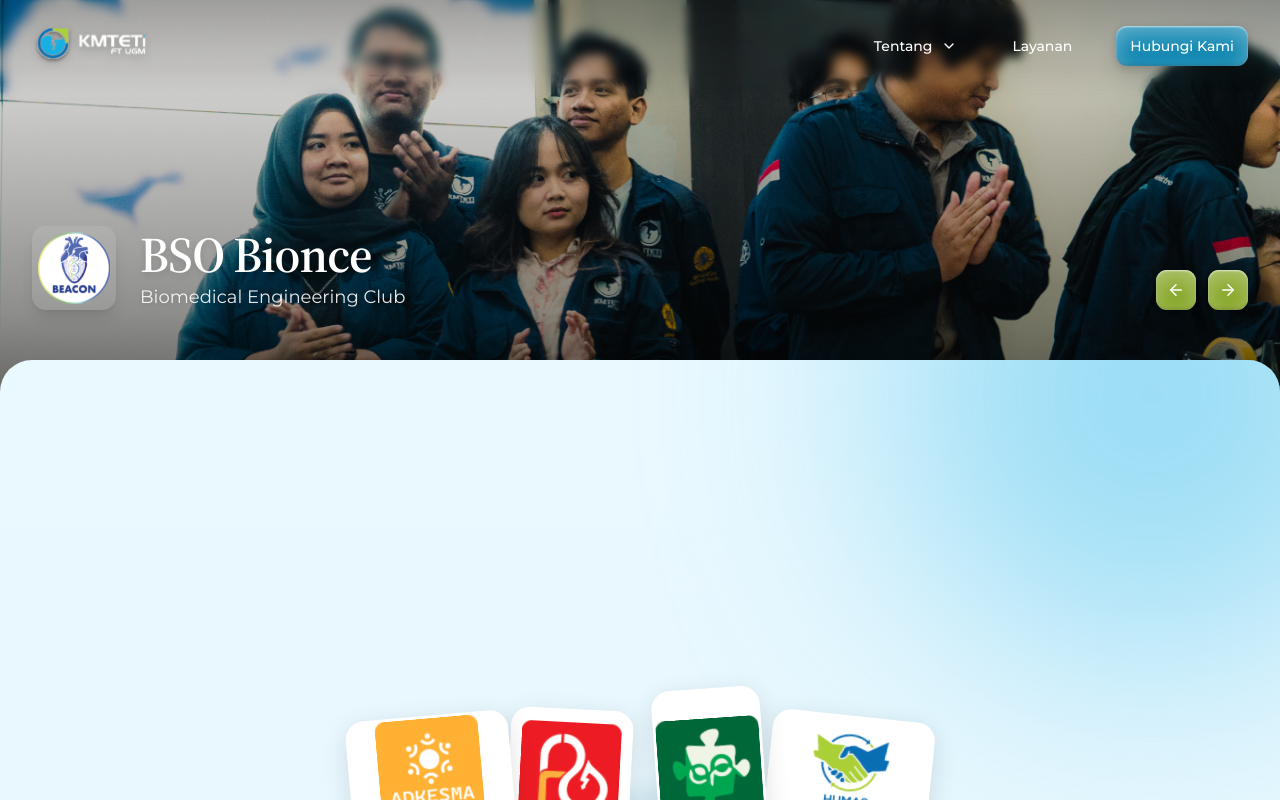
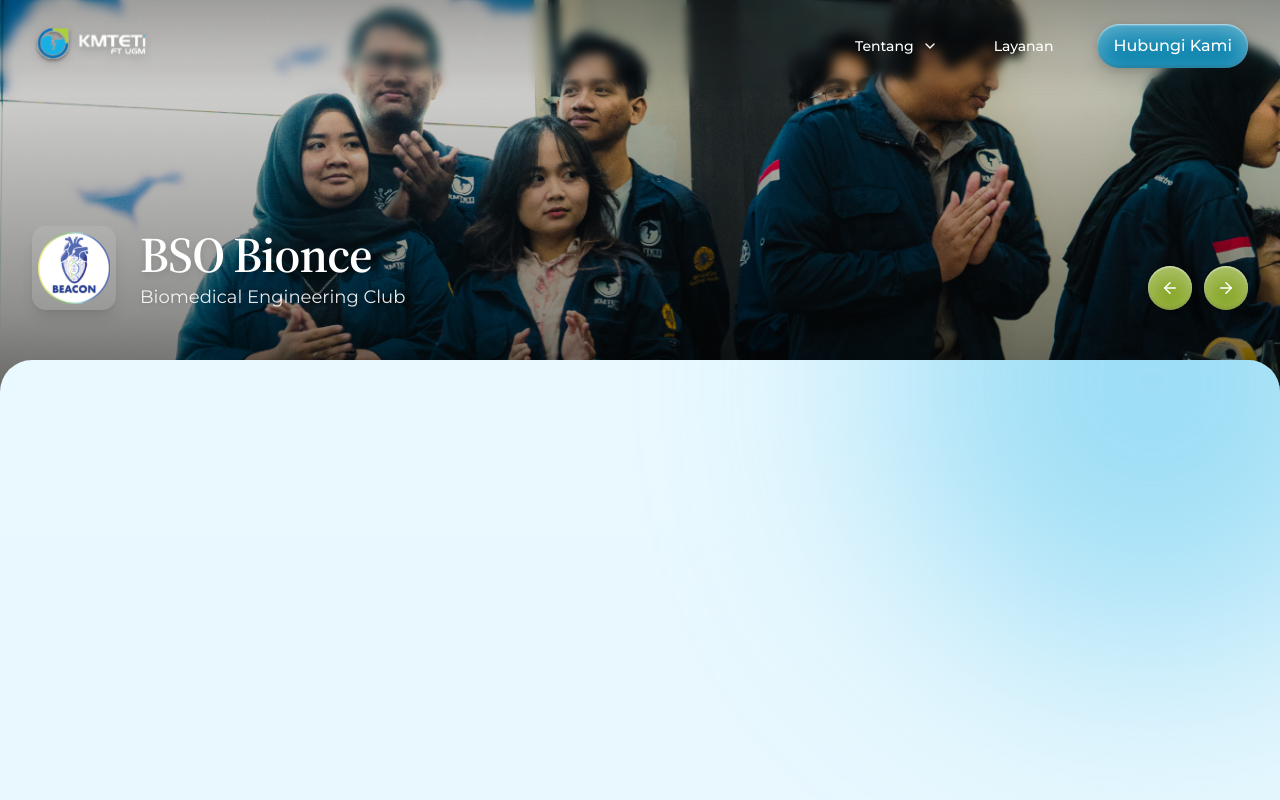
Before and after one commit to kmteti/website-bergelora, a Next.js app: page /bso/bionce in a window 1280 px wide. Shown: the top 800 px of the page. Built offline with nearby package versions, Linux system fonts and the light colour scheme.

Commit message:
revisi UI

```diff
--- a/src/components/layout/navbar/Navbar.tsx
+++ b/src/components/layout/navbar/Navbar.tsx
@@ -229,7 +229,7 @@
             </Link>
           ))}
 
-          <Button variant="primary" size="sm" onClick={() => router.push('/kontak')}>
+          <Button variant="primary" size="default" onClick={() => router.push('/kontak')}>
             Hubungi Kami
           </Button>
 
@@ -463,7 +463,7 @@
             <Button
               variant="primary"
               size="lg"
-              className="mt-4 h-12 w-full rounded-[11px] text-base shadow-[0_8px_18px_rgba(0,111,151,0.3)]"
+              className="mt-4 h-11 w-full text-base shadow-[0_8px_18px_rgba(0,111,151,0.3)]"
               onClick={() => router.push('/kontak')}
             >
               Hubungi Kami
--- a/src/components/ui/button.tsx
+++ b/src/components/ui/button.tsx
@@ -18,10 +18,11 @@
           'btn--black bg-neutral-900 text-white hover:bg-neutral-700 active:bg-neutral-1000 focus-visible:outline-neutral-300',
       },
       size: {
-        sm: 'h-10 rounded-[11px] px-3.5 py-0 text-sm leading-5 gap-1.5 [--btn-icon-size:14px]',
-        default: 'h-11 rounded-[12px] px-4 py-0 text-base leading-6 gap-2 [--btn-icon-size:16px]',
-        lg: 'h-[52px] rounded-[13px] px-4 py-0 text-base leading-6 gap-2.5 [--btn-icon-size:18px]',
-        icon: 'size-10 min-w-10 rounded-[11px] p-0 [--btn-icon-size:18px]',
+        // Radius/smoothing lives in Button.css (.btn) so every size gets the Figma squircle.
+        sm: 'h-10 px-3.5 py-0 text-sm leading-5 gap-1.5 [--btn-icon-size:14px]',
+        default: 'h-11 px-4 py-0 text-base leading-6 gap-2 [--btn-icon-size:16px]',
+        lg: 'h-[52px] px-4 py-0 text-base leading-6 gap-2.5 [--btn-icon-size:18px]',
+        icon: 'size-11 min-w-11 p-0 [--btn-icon-size:18px]',
       },
     },
     defaultVariants: {
--- a/src/modules/home/Event.tsx
+++ b/src/modules/home/Event.tsx
@@ -114,7 +114,9 @@
             ref={trackRef}
             onScroll={handleScroll}
             style={{ '--card': 'min(700px,86vw)' } as React.CSSProperties}
-            className="flex snap-x snap-mandatory overflow-x-auto overscroll-x-contain px-4 pb-[calc(var(--card)*0.1022+24px)] md:px-8 [scrollbar-width:none] [&::-webkit-scrollbar]:hidden"
+            // pb = turunnya kartu samping + jangkauan shadow kartu (offset 20 + blur 30),
+            // kalau kurang shadow-nya kepotong sama tepi bawah track.
+            className="flex snap-x snap-mandatory overflow-x-auto overscroll-x-contain px-4 pb-[calc(var(--card)*0.1022+56px)] md:px-8 [scrollbar-width:none] [&::-webkit-scrollbar]:hidden"
           >
             {eventData.map((event, i) => {
               const isActive = i === active
@@ -122,9 +124,10 @@
               return (
                 <div
                   key={event.slug}
+                  // Kiri di belakang, kanan di depan — jadi z-index naik ikut urutan, bukan ikut kartu aktif.
+                  style={{ zIndex: i + 1 }}
                   className={cn(
                     '@container relative w-[var(--card)] shrink-0 snap-center',
-                    isActive ? 'z-20' : 'z-10',
                     // Tumpang tindih 57px dari 773px, sesuai jarak 716px di Figma
                     i !== LAST && '-mr-[calc(var(--card)*0.0737)]',
                   )}
@@ -149,7 +152,7 @@
                       website={event.website}
                       className={cn(
                         // `translate`, bukan `transform` — Tailwind v4 pakai properti translate buat translate-y-*
-                        'transition-[translate,filter] duration-500 ease-out motion-reduce:transition-none',
+                        'transition-[translate,filter] duration-700 ease-[cubic-bezier(0.22,1,0.36,1)] motion-reduce:transition-none',
                         !isActive && 'translate-y-[10.22cqw] blur-[8px] hover:blur-none',
                       )}
                     />
--- a/src/modules/home/Hero.tsx
+++ b/src/modules/home/Hero.tsx
@@ -119,9 +119,8 @@
                 <B2 className="text-white mt-4 drop-shadow-md">{slide.description}</B2>
 
                 <div className="mt-8 pointer-events-auto">
-                  <Button
-                variant={'secondary'}
-                >                    <span>{slide.button}</span>
+                  <Button variant="secondary" size="default">
+                    <span>{slide.button}</span>
                     <ArrowUpRight className="ml-2 w-5 h-5" />
                   </Button>
                 </div>
@@ -166,10 +165,10 @@
             if (emblaApi) emblaApi.scrollNext()
           }}
           variant={'black'}
-          size='default'
+          size='icon'
           aria-label="Next Slide"
         >
-          <ArrowRight className="w-8 h-8" />
+          <ArrowRight className="w-5 h-5" />
         </Button>
       </div>
     </div>
--- a/src/modules/home/News.tsx
+++ b/src/modules/home/News.tsx
@@ -76,7 +76,7 @@
 
         {/* Action Button */}
         <div className="flex justify-center mt-16">
-          <Button variant="secondary" size={"default"} className="rounded-xl px-6 py-6 shadow-md hover:shadow-lg transition-shadow">
+          <Button variant="secondary" size="default" className="px-6 shadow-md hover:shadow-lg transition-shadow">
             <B2>KMTETI News</B2>
             <ArrowUpRight className="ml-2 w-5 h-5" />
           </Button>
--- a/src/modules/home/Profile.tsx
+++ b/src/modules/home/Profile.tsx
@@ -63,7 +63,7 @@
             </B2>
 
             {/* Button */}
-            <Button variant={'secondary'} size={"default"} className="rounded-xl px-6 py-6 mb-16 shadow-md hover:shadow-lg transition-shadow">
+            <Button variant="secondary" size="default" className="px-6 mb-16 shadow-md hover:shadow-lg transition-shadow">
               <B2>Profil KMTETI</B2>
               <ArrowUpRight className="ml-2 w-5 h-5" />
             </Button>
--- a/src/modules/home/components/Folder.tsx
+++ b/src/modules/home/components/Folder.tsx
@@ -8,7 +8,7 @@
   endColor?: string;
 }
 
-export default function Folder({ children, className = '', startColor = '#FEDA80', endColor = '#F8C344', ...props }: FolderProps) {
+export default function Folder({ children, className = '', startColor = '#FFD97D', endColor = '#F1AD08', ...props }: FolderProps) {
   // useId() menghasilkan ID unik per instance, mencegah konflik filter SVG
   const uid = useId().replace(/:/g, '');
   const gradientId = `folderGrad-${uid}`;
@@ -45,10 +45,9 @@
         >
           <defs>
             <linearGradient id={gradientId} x1="0" y1="0" x2="0" y2="1">
-              {/* endColor lands at 55% — where the label flap starts — so the
-                  visible body matches the design and the flap tints evenly */}
+              {/* Figma (node 1079:2199): gradient spans the whole folder body */}
               <stop offset="0%" stopColor={startColor} />
-              <stop offset="55%" stopColor={endColor} />
+              <stop offset="100%" stopColor={endColor} />
             </linearGradient>
 
             {/* Inner shadow filter only */}
--- a/src/styles/Button.css
+++ b/src/styles/Button.css
@@ -6,6 +6,11 @@
 
 .btn {
   background-color: var(--btn-bg, #1a95b8);
+  /* Figma: corner radius 40, corner smoothing 100.
+     corner-shape:squircle is the native equivalent; browsers without it
+     fall back to the plain (clamped) 40px radius, which is a pill here. */
+  border-radius: 40px;
+  corner-shape: squircle;
   box-shadow:
     inset 0 8px 22px rgba(255, 255, 255, 0.35),
     inset 0 -2px 3px rgba(0, 0, 0, 0.15),
```
